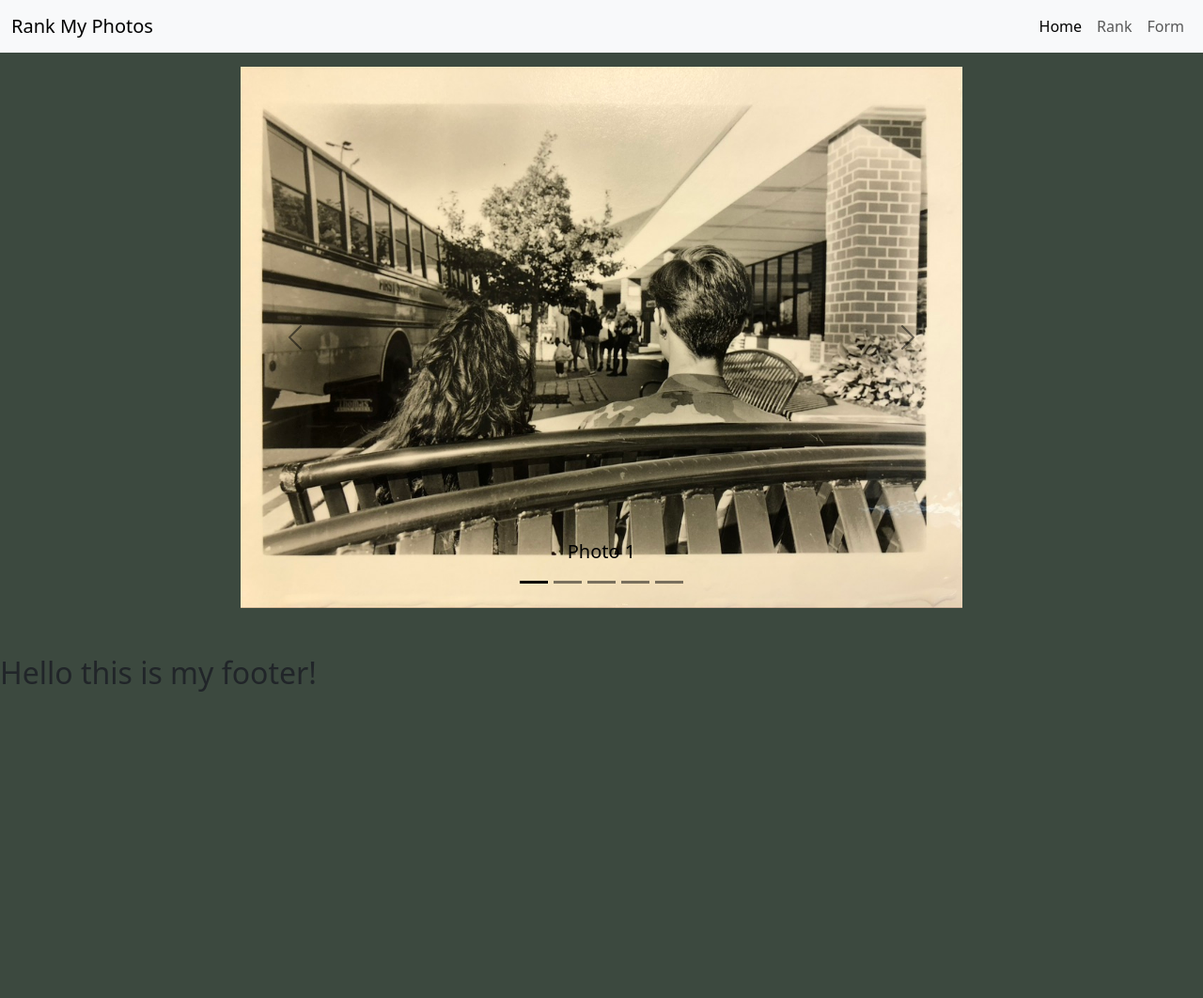
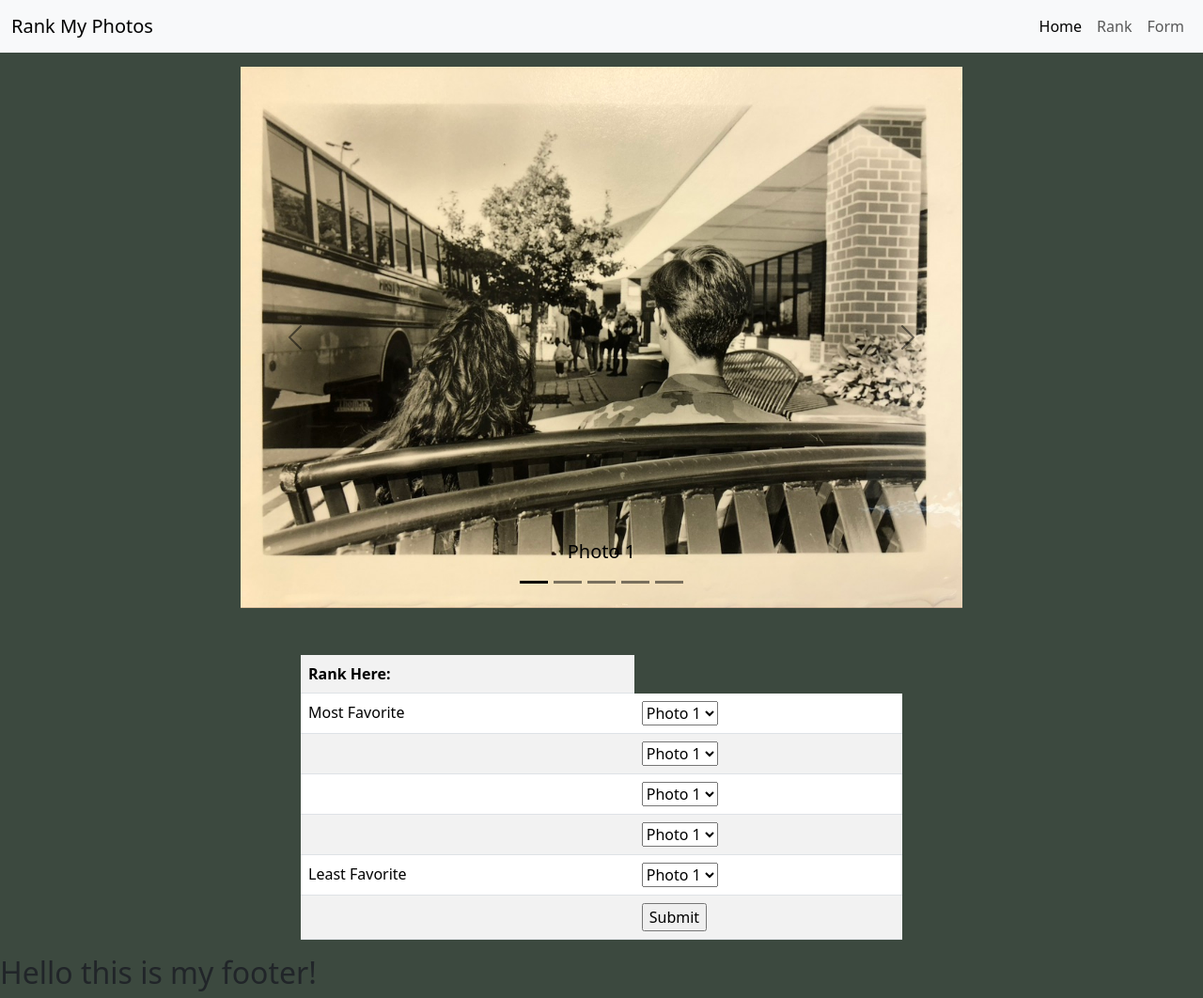
Before and after one commit to gitMiguel27/RankMyPhotos, a plain HTML site: page rank.html in a window 1280 px wide. Shown: the whole page at 94% size. Before the commit the page ends 800 px from the top, so only its background shows below. Drawn offline with nearby package versions, Linux system fonts and the light colour scheme.

Commit message:
updated table using bootstrap

```diff
--- a/rank.html
+++ b/rank.html
@@ -82,15 +82,15 @@
         </button>
     </div>
 
-
-        <!-- <table class="ranking-table">
+    <!--Table-->
+    <table class="table table-striped" style="width: 50%">
         <tr>
-                <th class="ranking-table">Rank Here:</th>
+            <th>Rank Here:</th>
         </tr>
         <tr>
-                <td class="ranking-table">Most Favorite</td>
+            <td>Most Favorite</td>
             <td>
-                    <form class="ranking-table" action="#">
+                <form action="#">
                     <select name="photos">
                         <option value="photo1">Photo 1</option>
                         <option value="photo2">Photo 2</option>
@@ -104,7 +104,7 @@
         <tr>
             <td></td>
             <td>
-                    <form class="ranking-table" action="#">
+                <form action="#">
                     <select name="photos">
                         <option value="photo1">Photo 1</option>
                         <option value="photo2">Photo 2</option>
@@ -118,7 +118,7 @@
         <tr>
             <td></td>
             <td>
-                    <form class="ranking-table" action="#">
+                <form action="#">
                     <select name="photos">
                         <option value="photo1">Photo 1</option>
                         <option value="photo2">Photo 2</option>
@@ -132,7 +132,7 @@
         <tr>
             <td></td>
             <td>
-                    <form class="ranking-table" action="#">
+                <form action="#">
                     <select name="photos">
                         <option value="photo1">Photo 1</option>
                         <option value="photo2">Photo 2</option>
@@ -144,9 +144,9 @@
             </td>
         </tr>
         <tr>
-                <td class="ranking-table">Least Favorite</td>
+            <td>Least Favorite</td>
             <td>
-                    <form class="ranking-table" action="#">
+                <form action="#">
                     <select name="photos">
                         <option value="photo1">Photo 1</option>
                         <option value="photo2">Photo 2</option>
@@ -159,10 +159,9 @@
         </tr>
         <tr>
             <td></td>
-                <td class="ranking-table"><input type="submit"></td>
+            <td><input type="submit"></td>
         </tr>
-        </table> -->
-    </div>
+    </table>
 
     <section>
         <h2>Hello this is my footer!</h2>
--- a/style.css
+++ b/style.css
@@ -1,5 +1,5 @@
 /* setting text color */
-h1, h2, p, hr, figcaption {
+h1, h2, p {
     color: #edddd9;
 }
 
@@ -9,13 +9,6 @@ h1, h2, p, hr, figcaption {
     width: 60%;
 }
 
-table.ranking-table {
-    width: 30%;
-    height: 50%;
-    background-color: #edddd9;
+.table {
+    margin: auto;
 }
-
-select {
-    display: block;
-    width: 100%;
-}
```
Lines whose indentation alone changed are shown as unchanged.
